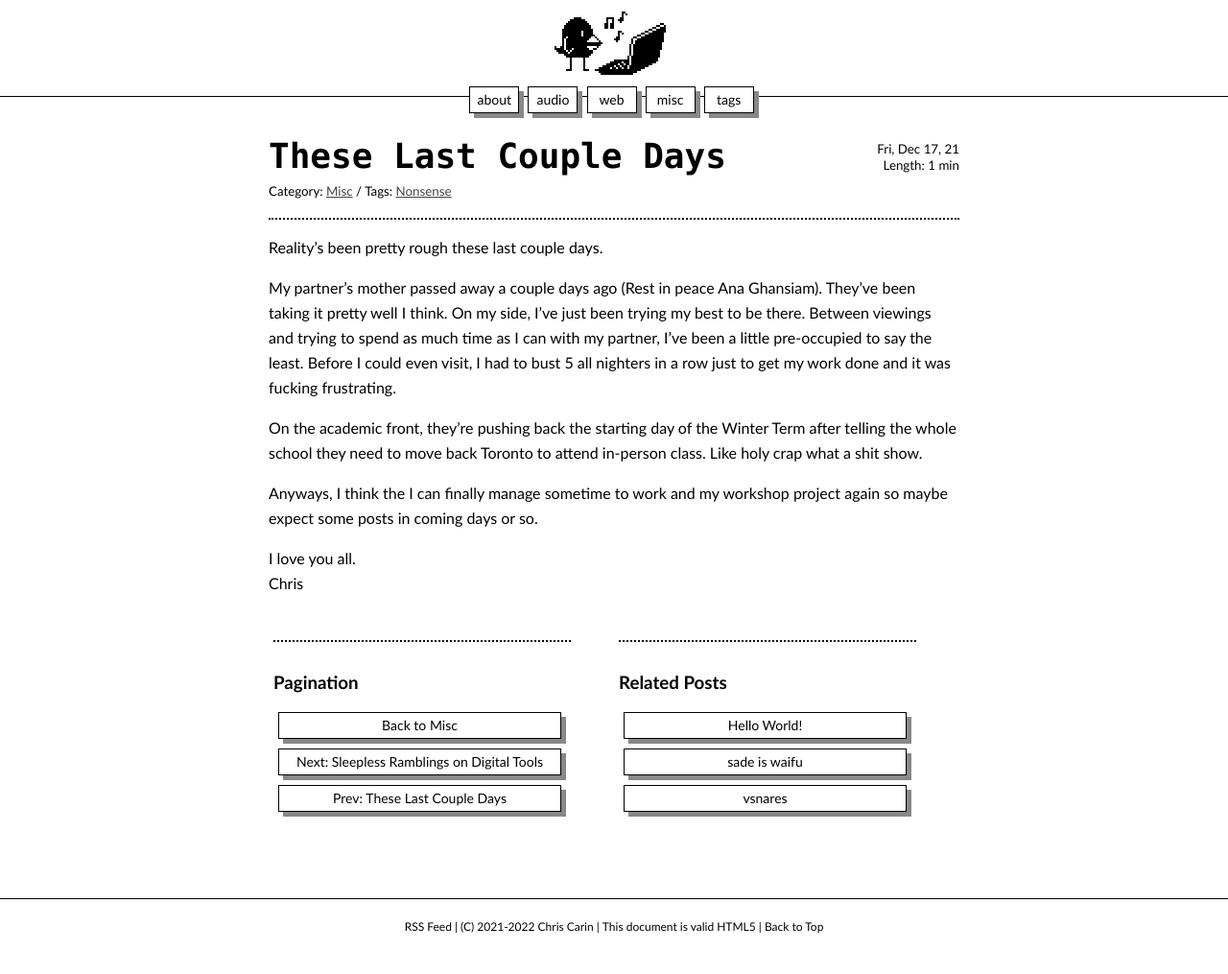
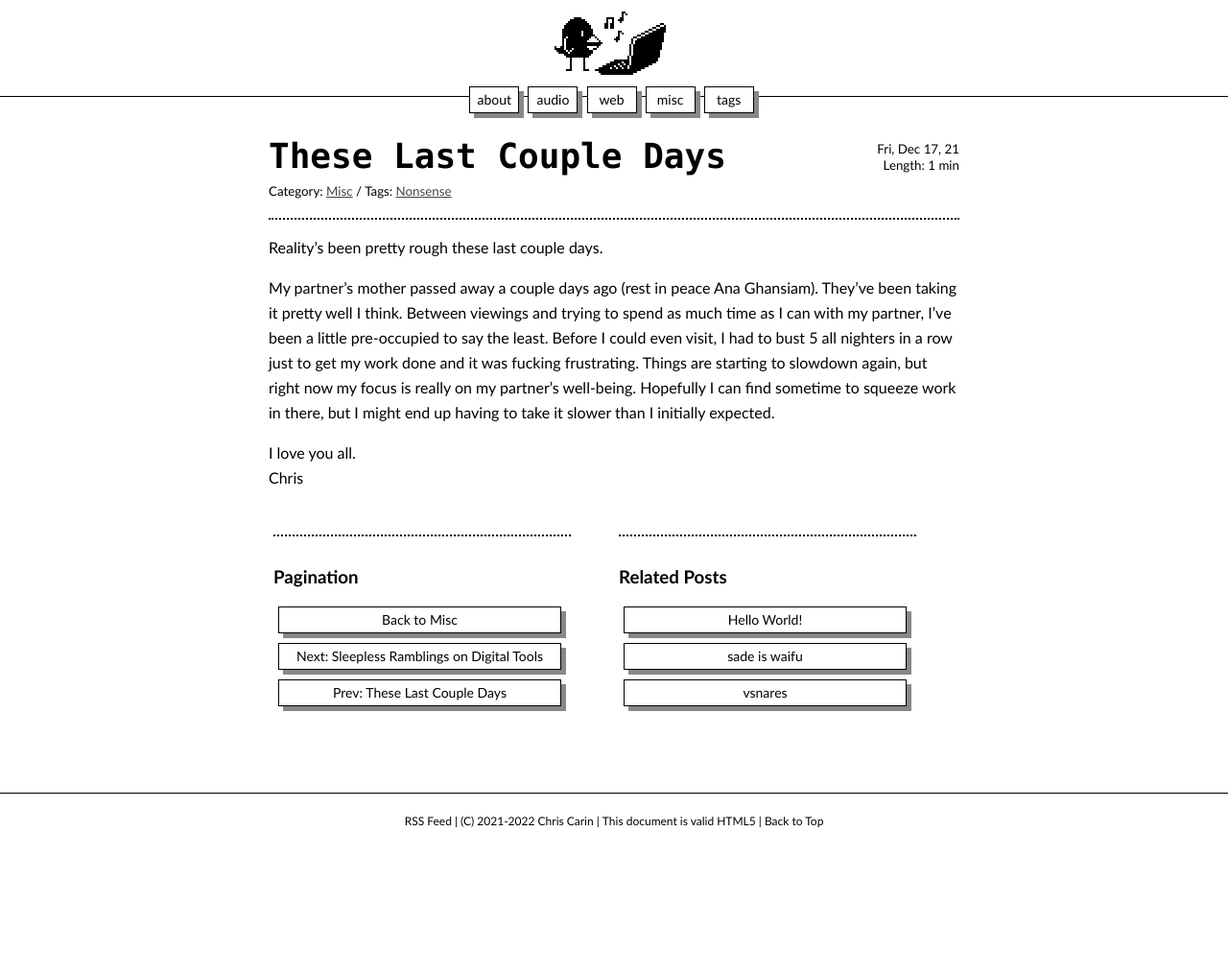
Before and after one commit to cheesoup/GRPH, a Jekyll site: the page built from _posts/2021-12-17-Life-Recently.md, in a window 1280 px wide. Shown: the whole page at 96% size. Built offline with Jekyll 4.4.1, drawn with Linux system fonts in a browser that asks for light colours; after the commit the page ends 905 px from its top, so only the background shows below that.

Commit message:
New (short) post

```diff
--- a/_posts/2021-12-17-Life-Recently.md
+++ b/_posts/2021-12-17-Life-Recently.md
@@ -8,11 +8,7 @@ categories: [Misc]
 
 Reality's been pretty rough these last couple days.
 
-My partner's mother passed away a couple days ago (Rest in peace Ana Ghansiam). They've been taking it pretty well I think. On my side, I've just been trying my best to be there. Between viewings and trying to spend as much time as I can with my partner, I've been a little pre-occupied to say the least. Before I could even visit, I had to bust 5 all nighters in a row just to get my work done and it was fucking frustrating.
-
-On the academic front, they're pushing back the starting day of the Winter Term after telling the whole school they need to move back Toronto to attend in-person class. Like holy crap what a shit show.
-
-Anyways, I think the I can finally manage sometime to work and my workshop project again so maybe expect some posts in coming days or so.
+My partner's mother passed away a couple days ago (rest in peace Ana Ghansiam). They've been taking it pretty well I think. Between viewings and trying to spend as much time as I can with my partner, I've been a little pre-occupied to say the least. Before I could even visit, I had to bust 5 all nighters in a row just to get my work done and it was fucking frustrating. Things are starting to slowdown again, but right now my focus is really on my partner's well-being. Hopefully I can find sometime to squeeze work in there, but I might end up having to take it slower than I initially expected.
 
 I love you all.\
 Chris
```
Also changed, not shown: 15 other files.
